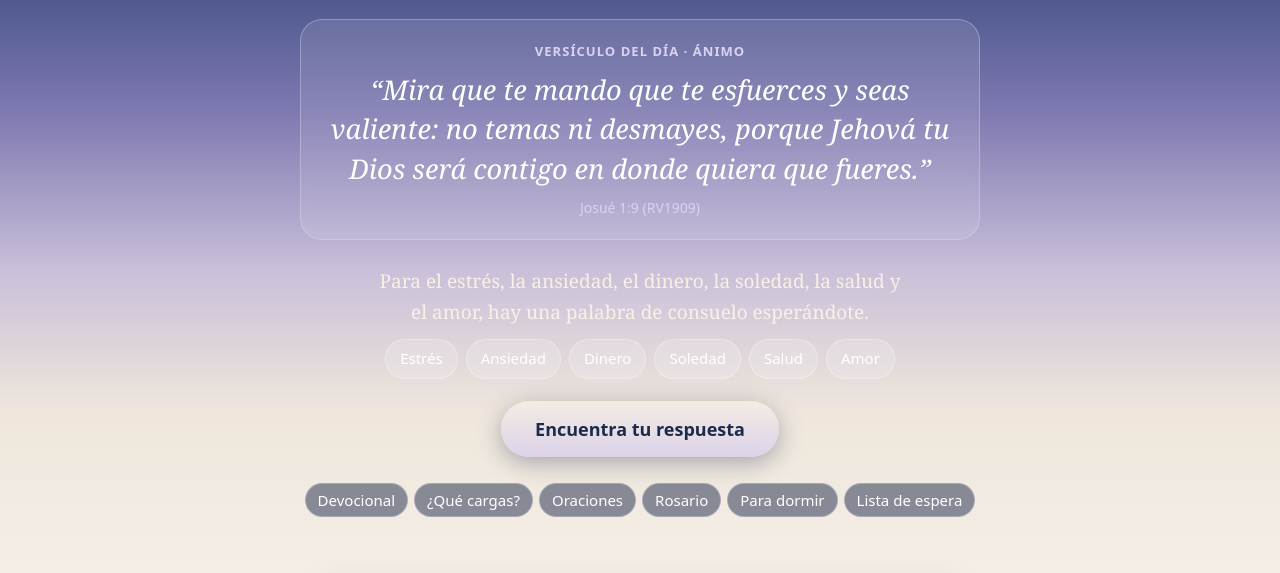
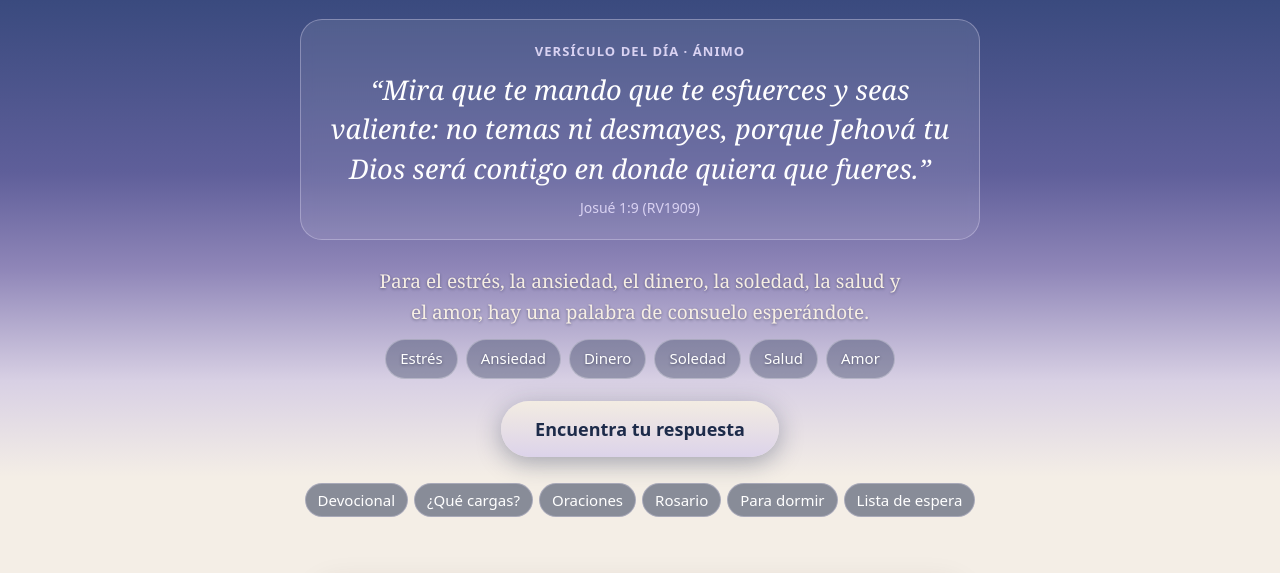
Before and after one commit to Nelson1251/oracion-diaria, a plain HTML site: page index.html in a window 1280 px wide. Shown: the part 227-800 px from the top of the page. Drawn offline with Linux system fonts and the light colour scheme.

Commit message:
Contraste del héroe

```diff
--- a/styles.css
+++ b/styles.css
@@ -55,3 +55,4 @@ body{background:linear-gradient(180deg,#1d2b4a 0,#34477a 20%,#7d78b0 42%,#c9bfd9
 blockquote{background:#f1eef8;border-left-color:#9a8cc4}.action,.pray{background:#e9edf6}.carga{background:#fbf9fd;scroll-margin-top:16px}
 .beads span{border-color:#7d78b0}.beads .on,.bar div{background:#7d78b0}h3{color:#6f66a8}
 .night{background:linear-gradient(180deg,#1d2b4a,#2f3e6b)}.night h2{color:#d9d2f2}
+body{background:linear-gradient(180deg,#1d2b4a 0,#34477a 25%,#5f5f9a 50%,#8f86b8 62%,#d8d0e4 76%,#f4eee6 88%) fixed}.promise,.burdens a{text-shadow:0 1px 3px rgba(20,25,50,.45)}.burdens a{background:rgba(29,43,74,.35)}
```
